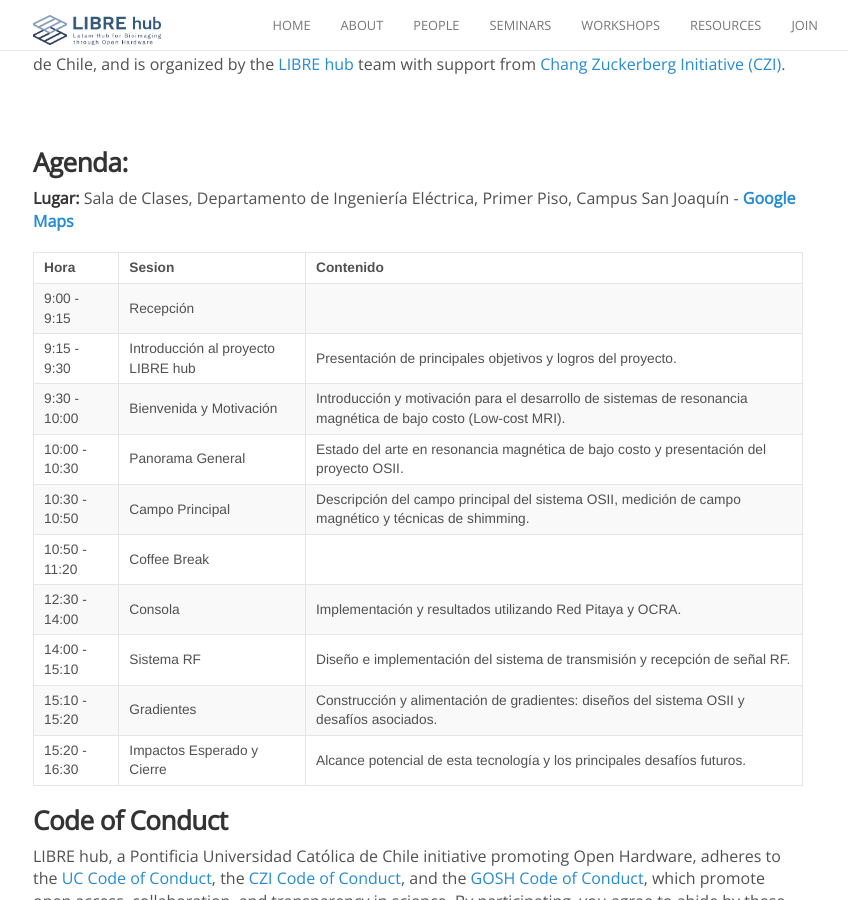
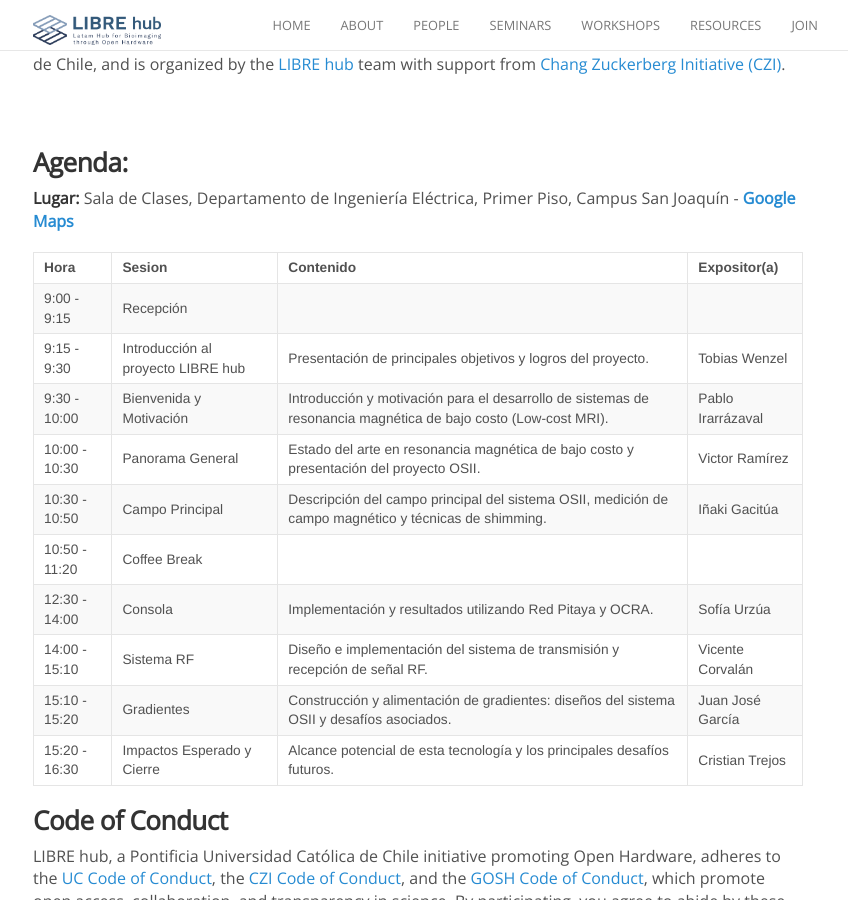
Before and after one commit to LIBREhub/LIBREhub.github.io, a Jekyll site: the page built from _posts/2024-10-24-low-cost-MRI.md, in a window 1280 px wide and 900 px high, scrolled down 392 px. Shown: the whole window, without its empty margins (222-1070 px from the left). Built offline with Jekyll 4.4.1, drawn with Linux system fonts in a browser that asks for light colours; nearby versions of some CDN libraries.

Commit message:
Add speakers - MRI workshop

```diff
--- a/_posts/2024-10-24-low-cost-MRI.md
+++ b/_posts/2024-10-24-low-cost-MRI.md
@@ -22,18 +22,18 @@
 
 **Lugar:** Sala de Clases, Departamento de Ingeniería Eléctrica, Primer Piso, Campus San Joaquín - **[Google Maps](https://maps.app.goo.gl/6tEQac63fs5Y9hqW9)**
 
-| Hora         | Sesion                                                   | Contenido                                                       |
-|--------------|----------------------------------------------------------|-----------------------------------------------------------------|
-| 9:00 - 9:15  | Recepción                                                |                                                                 |
-| 9:15 - 9:30  | Introducción al proyecto LIBRE hub                       | Presentación de principales objetivos y logros del proyecto.|
-| 9:30 - 10:00 | Bienvenida y Motivación                                  | Introducción y motivación para el desarrollo de sistemas de resonancia magnética de bajo costo (Low-cost MRI).|
-| 10:00 - 10:30| Panorama General                                         | Estado del arte en resonancia magnética de bajo costo y presentación del proyecto OSII.|
-| 10:30 - 10:50| Campo Principal                                          | Descripción del campo principal del sistema OSII, medición de campo magnético y técnicas de shimming.|
-| 10:50 - 11:20| Coffee Break                                             |                                                                     |
-| 12:30 - 14:00| Consola                                                  | Implementación y resultados utilizando Red Pitaya y OCRA.|
-| 14:00 - 15:10| Sistema RF                                               | Diseño e implementación del sistema de transmisión y recepción de señal RF.|
-| 15:10 - 15:20| Gradientes                                               | Construcción y alimentación de gradientes: diseños del sistema OSII y desafíos asociados.|
-| 15:20 - 16:30| Impactos Esperado y Cierre                               | Alcance potencial de esta tecnología y los principales desafíos futuros.|
+| Hora         | Sesion                                        | Contenido                                                       |Expositor(a)   |
+|--------------|-----------------------------------------------|-----------------------------------------------------------------|---------------|
+| 9:00 - 9:15  | Recepción                                     |                                                                 |               |
+| 9:15 - 9:30  | Introducción al proyecto LIBRE hub            | Presentación de principales objetivos y logros del proyecto.    | Tobias Wenzel |
+| 9:30 - 10:00 | Bienvenida y Motivación                       | Introducción y motivación para el desarrollo de sistemas de resonancia magnética de bajo costo (Low-cost MRI).| Pablo Irarrázaval |
+| 10:00 - 10:30| Panorama General                              | Estado del arte en resonancia magnética de bajo costo y presentación del proyecto OSII.| Victor Ramírez |
+| 10:30 - 10:50| Campo Principal                               | Descripción del campo principal del sistema OSII, medición de campo magnético y técnicas de shimming.| Iñaki Gacitúa
+| 10:50 - 11:20| Coffee Break                                  |                                                                     |
+| 12:30 - 14:00| Consola                                       | Implementación y resultados utilizando Red Pitaya y OCRA.| Sofía Urzúa |
+| 14:00 - 15:10| Sistema RF                                    | Diseño e implementación del sistema de transmisión y recepción de señal RF.| Vicente Corvalán |
+| 15:10 - 15:20| Gradientes                                    | Construcción y alimentación de gradientes: diseños del sistema OSII y desafíos asociados.| Juan José García |
+| 15:20 - 16:30| Impactos Esperado y Cierre                    | Alcance potencial de esta tecnología y los principales desafíos futuros.| Cristian Trejos |
 
 ### Code of Conduct
 
```
